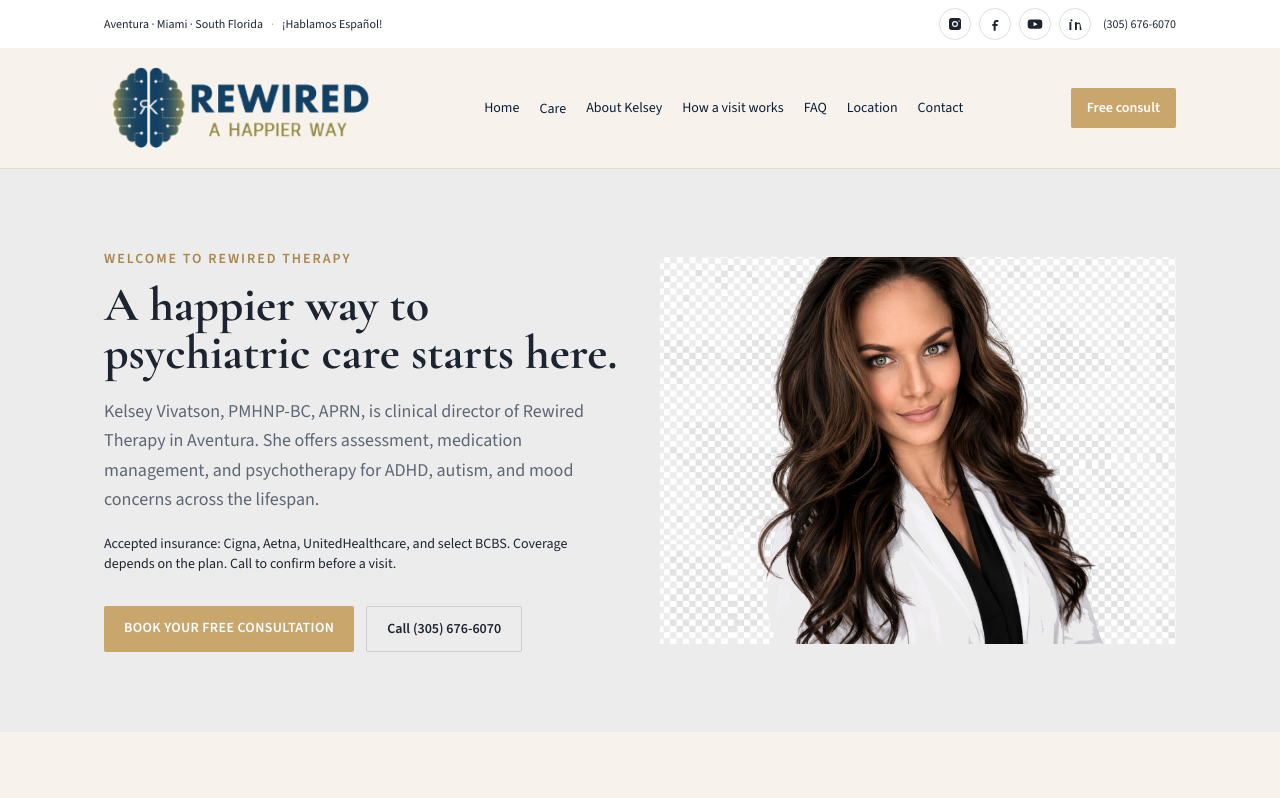
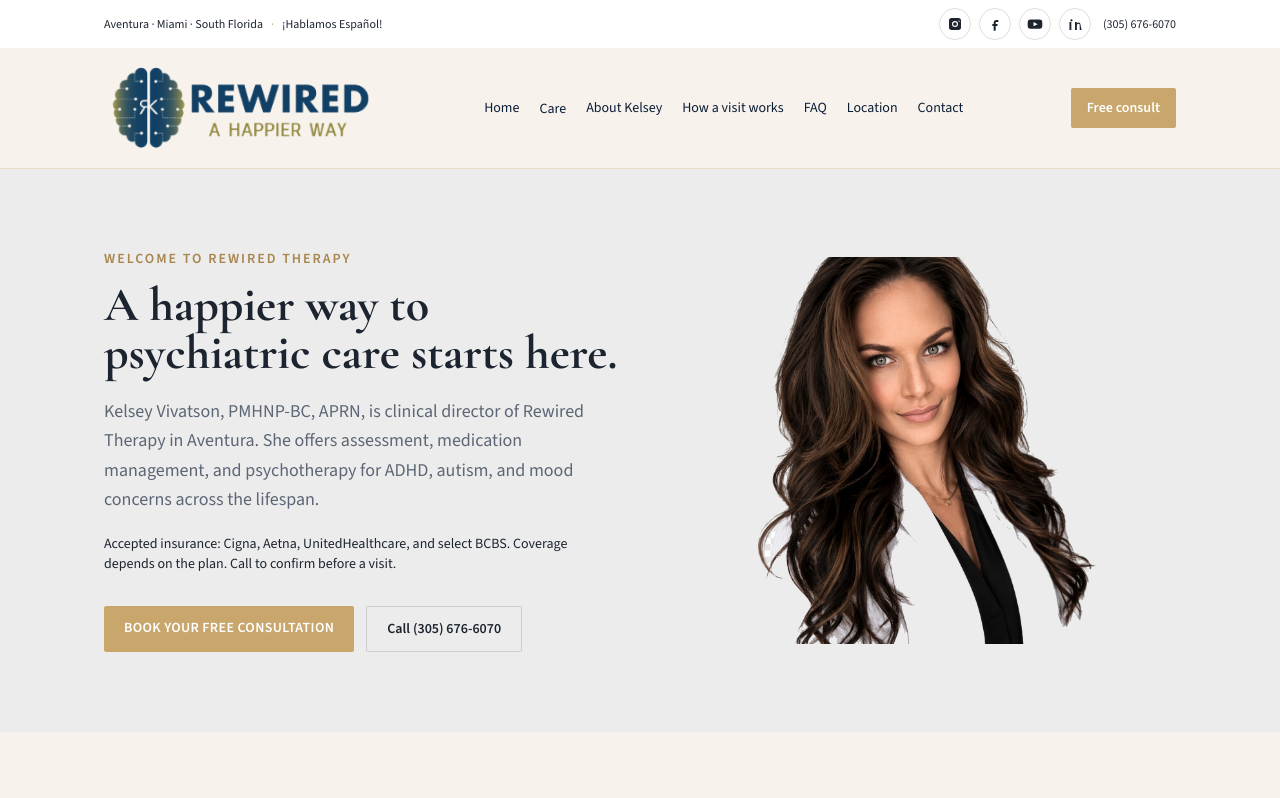
Before and after one commit to jsilverstone-ai/ahappierway, a Next.js app: page / in a window 1280 px wide. Shown: the top 798 px of the page. Built offline with nearby package versions, Linux system fonts and the light colour scheme.

Commit message:
Blend portrait into the page background

```diff
--- a/app/page.tsx
+++ b/app/page.tsx
@@ -157,7 +157,7 @@ export default function HomePage() {
           </div>
           <figure className="relative">
             <img
-              src="/kelsey-vivatson.png"
+              src="/kelsey-vivatson.jpg"
               alt="Kelsey Vivatson, PMHNP-BC, APRN, clinical director of Rewired Therapy, in a white coat"
               width={1200}
               height={900}
```
Also changed, not shown: public/kelsey-vivatson.jpg.
